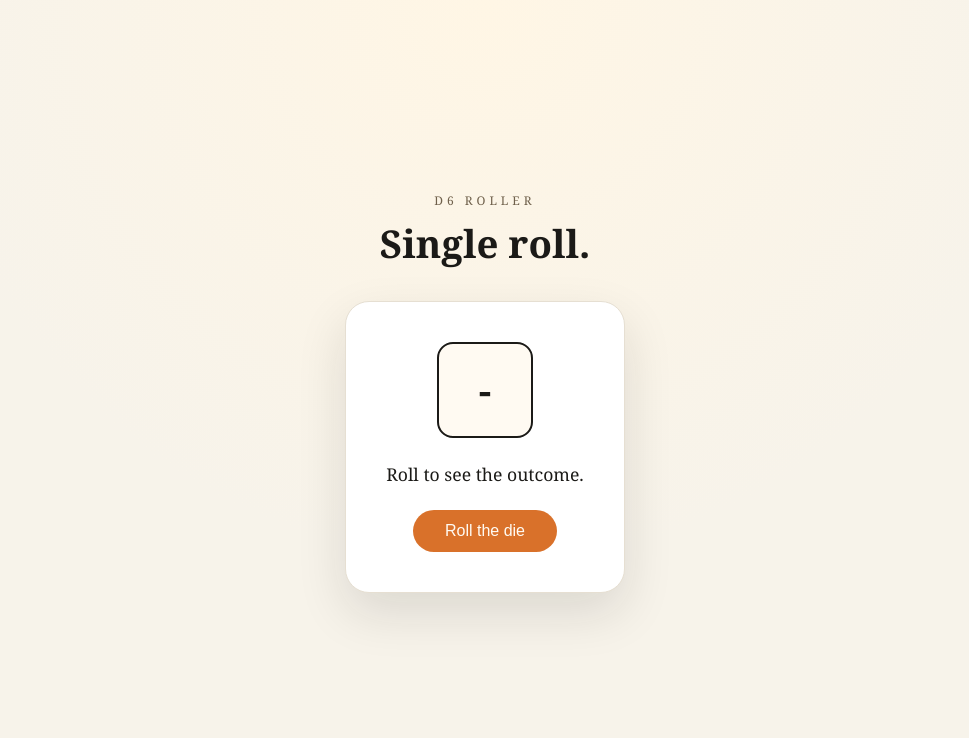
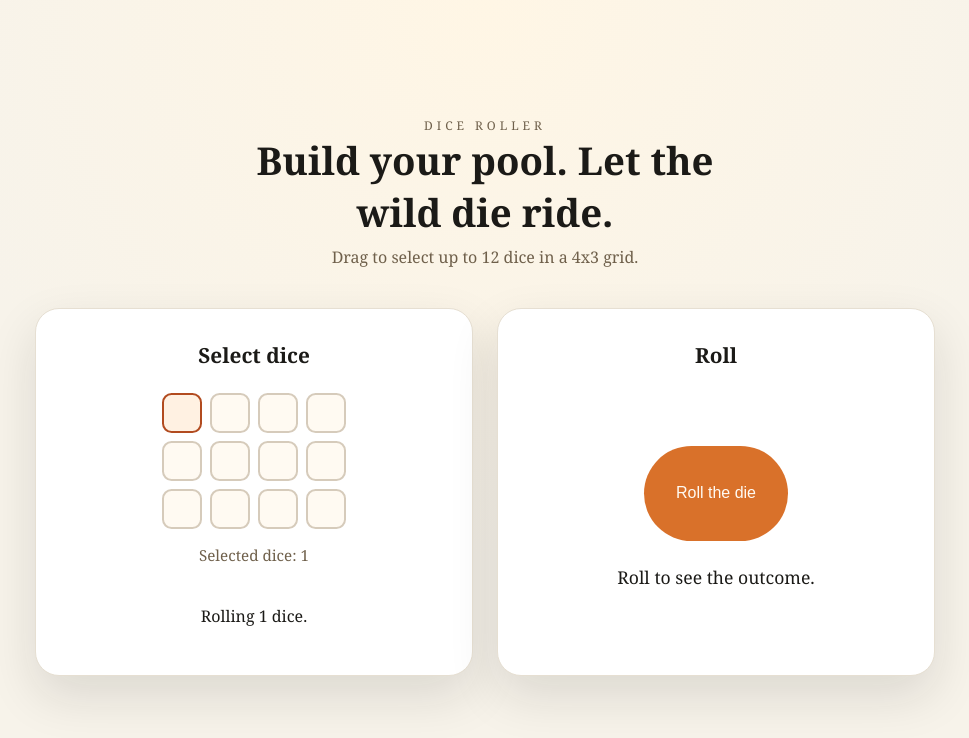
Before and after one commit to jreynoso/react-dice-roller, a React (Vite) app: page / in a window 1280 px wide. Shown: the top 738 px of the page, without its empty margins (155-1124 px from the left). Built offline with nearby package versions, Linux system fonts and the light colour scheme.

Commit message:
refactored to add die selector and wild die logic

```diff
--- /dev/null
+++ b/src/adapters/mappers/toDisplaySummary.ts
@@ -0,0 +1,37 @@
+import type { ScoredRoll } from '../../domain/dice/rollResult'
+
+function formatDice(values: number[]): string {
+  if (values.length === 0) {
+    return 'none'
+  }
+
+  return values.join(' + ')
+}
+
+export function toDisplaySummary(result: ScoredRoll): string[] {
+  const lines: string[] = []
+  const otherTotal = result.otherDice.reduce((sum, value) => sum + value, 0)
+  const wildLine = `Wild die: ${formatDice(result.wild.rolls)} = ${result.wild.total}`
+  const otherLine =
+    result.otherDice.length > 0
+      ? `Other dice: ${formatDice(result.otherDice)} = ${otherTotal}`
+      : 'Other dice: none'
+
+  lines.push(otherLine)
+  lines.push(wildLine)
+
+  if (result.wild.isComplicationRoll) {
+    if (result.wild.complicationDecision === true) {
+      lines.push('Complication: add normally.')
+    } else if (result.wild.complicationDecision === false) {
+      const highest = result.highestOther ?? 0
+      lines.push(
+        `No complication: subtract 1 + highest (${highest}) = -${result.wild.penalty}`,
+      )
+    }
+  }
+
+  lines.push(`Total: ${result.total}`)
+
+  return lines
+}
--- a/src/adapters/state/useDiceRoll.ts
+++ b/src/adapters/state/useDiceRoll.ts
@@ -1,19 +1,41 @@
 import { useCallback, useState } from 'react'
 import { rollDice } from '../../features/rollDice/rollDice'
 import { randomInt } from '../../infrastructure/rng/randomInt'
-import type { RollResult } from '../../domain/dice/rollResult'
+import type { ScoredRoll } from '../../domain/dice/rollResult'
+import { scoreRoll } from '../../domain/dice/scoreRoll'
+
+export type DiceSelection = {
+  columns: number
+  rows: number
+}
 
 export type DiceRollState = {
-  result: RollResult | null
+  result: ScoredRoll | null
   roll: () => void
+  selection: DiceSelection
+  setSelection: (selection: DiceSelection) => void
+  selectedCount: number
 }
 
+const defaultSelection: DiceSelection = { columns: 1, rows: 1 }
+
 export function useDiceRoll(): DiceRollState {
-  const [result, setResult] = useState<RollResult | null>(null)
+  const [result, setResult] = useState<ScoredRoll | null>(null)
+  const [selection, setSelection] = useState<DiceSelection>(defaultSelection)
+  const selectedCount = selection.columns * selection.rows
 
   const roll = useCallback(() => {
-    setResult(rollDice(randomInt))
-  }, [])
+    const rolled = rollDice(randomInt, selectedCount)
+    let complicationDecision: boolean | null = null
 
-  return { result, roll }
+    if (rolled.wild.rolls[0] === 1) {
+      complicationDecision = window.confirm(
+        'Wild die rolled a 1. Is it a complication?',
+      )
+    }
+
+    setResult(scoreRoll(rolled, complicationDecision))
+  }, [selectedCount])
+
+  return { result, roll, selection, setSelection, selectedCount }
 }
--- /dev/null
+++ b/src/domain/dice/scoreRoll.ts
@@ -0,0 +1,52 @@
+import type { DieFace } from './Die'
+import type { RolledDice, ScoredRoll } from './rollResult'
+
+function sum(values: number[]): number {
+  return values.reduce((total, value) => total + value, 0)
+}
+
+function maxDie(values: DieFace[]): DieFace | null {
+  if (values.length === 0) {
+    return null
+  }
+
+  return values.reduce((max, value) => (value > max ? value : max), values[0])
+}
+
+export function scoreRoll(
+  rolled: RolledDice,
+  complicationDecision: boolean | null,
+): ScoredRoll {
+  const firstRoll = rolled.wild.rolls[0]
+  const wildTotal = sum(rolled.wild.rolls)
+  const otherTotal = sum(rolled.otherDice)
+  const baseTotal = otherTotal + wildTotal
+  const highestOther = maxDie(rolled.otherDice)
+  const isComplicationRoll = firstRoll === 1
+  const exploded = rolled.wild.rolls.length > 1
+
+  let penalty = 0
+  let total = baseTotal
+  const decision = complicationDecision
+
+  if (isComplicationRoll && decision === false) {
+    penalty = 1 + (highestOther ?? 0)
+    total = baseTotal - penalty
+  }
+
+  return {
+    otherDice: rolled.otherDice,
+    wild: {
+      rolls: rolled.wild.rolls,
+      total: wildTotal,
+      firstRoll,
+      isComplicationRoll,
+      complicationDecision: decision,
+      penalty,
+      exploded,
+    },
+    baseTotal,
+    total,
+    highestOther,
+  }
+}
--- a/src/features/rollDice/rollDice.ts
+++ b/src/features/rollDice/rollDice.ts
@@ -1,7 +1,29 @@
 import { rollDie, type RandomIntFn } from '../../domain/dice/rollDie'
-import { createRollResult, type RollResult } from '../../domain/dice/rollResult'
+import type { RolledDice } from '../../domain/dice/rollResult'
 
-export function rollDice(randomInt: RandomIntFn): RollResult {
-  const face = rollDie(randomInt)
-  return createRollResult(face)
+function rollWild(randomInt: RandomIntFn): RolledDice['wild'] {
+  const rolls = [rollDie(randomInt)]
+
+  while (rolls[rolls.length - 1] === 6) {
+    const next = rollDie(randomInt)
+    rolls.push(next)
+
+    if (next !== 6) {
+      break
+    }
+  }
+
+  return { rolls }
 }
+
+export function rollDice(randomInt: RandomIntFn, count: number): RolledDice {
+  if (count < 1) {
+    throw new Error('Must roll at least one die.')
+  }
+
+  const otherDiceCount = Math.max(count - 1, 0)
+  const otherDice = Array.from({ length: otherDiceCount }, () => rollDie(randomInt))
+  const wild = rollWild(randomInt)
+
+  return { otherDice, wild }
+}
--- a/src/ui/components/DiceFace.tsx
+++ b/src/ui/components/DiceFace.tsx
@@ -3,25 +3,42 @@ import type { DieFace } from '../../domain/dice/Die'
 
 type DiceFaceProps = {
   face: DieFace | null
+  isWild?: boolean
+  label?: string
 }
 
-const Face = styled.div`
-  width: 6rem;
-  height: 6rem;
-  border: 2px solid var(--ink);
-  border-radius: 1rem;
+const Face = styled.div<{ $isWild: boolean }>`
+  width: 3.5rem;
+  height: 3.5rem;
+  border: 2px solid ${({ $isWild }) => ($isWild ? '#b24b1f' : 'var(--ink)')};
+  border-radius: 0.85rem;
   display: grid;
   place-items: center;
-  font-size: 2.5rem;
+  font-size: 1.4rem;
   font-weight: 700;
-  background: #fffaf2;
+  background: ${({ $isWild }) => ($isWild ? '#fff1e2' : '#fffaf2')};
+  color: ${({ $isWild }) => ($isWild ? '#7a2c10' : 'inherit')};
 `
 
-function DiceFace({ face }: DiceFaceProps) {
+const Label = styled.span`
+  font-size: 0.7rem;
+  letter-spacing: 0.12rem;
+  text-transform: uppercase;
+  color: #6f604b;
+`
+
+const Wrapper = styled.div`
+  display: grid;
+  gap: 0.35rem;
+  justify-items: center;
+`
+
+function DiceFace({ face, isWild = false, label }: DiceFaceProps) {
   return (
-    <Face aria-live="polite">
-      {face ?? '-'}
-    </Face>
+    <Wrapper aria-live="polite">
+      <Face $isWild={isWild}>{face ?? '-'}</Face>
+      {label ? <Label>{label}</Label> : null}
+    </Wrapper>
   )
 }
 
--- /dev/null
+++ b/src/ui/components/DiceSelector.tsx
@@ -0,0 +1,93 @@
+import { useMemo, useState } from 'react'
+import styled from 'styled-components'
+import type { DiceSelection } from '../../adapters/state/useDiceRoll'
+
+type DiceSelectorProps = {
+  columns: number
+  rows: number
+  selection: DiceSelection
+  onSelect: (selection: DiceSelection) => void
+}
+
+const Selector = styled.section`
+  display: grid;
+  gap: 1rem;
+  justify-items: center;
+`
+
+const Grid = styled.div<{ $columns: number; $rows: number }>`
+  display: grid;
+  grid-template-columns: repeat(${({ $columns }) => $columns}, 2.5rem);
+  grid-template-rows: repeat(${({ $rows }) => $rows}, 2.5rem);
+  gap: 0.5rem;
+`
+
+const Cell = styled.div<{ $selected: boolean }>`
+  width: 2.5rem;
+  height: 2.5rem;
+  border-radius: 0.6rem;
+  border: 2px solid ${({ $selected }) => ($selected ? '#b24b1f' : '#d6cbbb')};
+  background: ${({ $selected }) => ($selected ? '#fff1e2' : '#fffaf2')};
+`
+
+const Count = styled.p`
+  margin: 0;
+  font-size: 0.95rem;
+  color: #6f604b;
+`
+
+function DiceSelector({ columns, rows, selection, onSelect }: DiceSelectorProps) {
+  const [dragging, setDragging] = useState(false)
+
+  const cells = useMemo(() => {
+    return Array.from({ length: rows }, (_, rowIndex) =>
+      Array.from({ length: columns }, (_, colIndex) => ({
+        row: rowIndex + 1,
+        column: colIndex + 1,
+      })),
+    )
+  }, [columns, rows])
+
+  const handleSelect = (row: number, column: number) => {
+    onSelect({ rows: row, columns: column })
+  }
+
+  const selectedCount = selection.columns * selection.rows
+
+  return (
+    <Selector>
+      <Grid
+        $columns={columns}
+        $rows={rows}
+        role="grid"
+        aria-label="Dice selection"
+        onPointerUp={() => setDragging(false)}
+        onPointerLeave={() => setDragging(false)}
+      >
+        {cells.flat().map(({ row, column }) => {
+          const isSelected = row <= selection.rows && column <= selection.columns
+          return (
+            <Cell
+              key={`${row}-${column}`}
+              role="gridcell"
+              aria-selected={isSelected}
+              $selected={isSelected}
+              onPointerDown={() => {
+                setDragging(true)
+                handleSelect(row, column)
+              }}
+              onPointerEnter={() => {
+                if (dragging) {
+                  handleSelect(row, column)
+                }
+              }}
+            />
+          )
+        })}
+      </Grid>
+      <Count>Selected dice: {selectedCount}</Count>
+    </Selector>
+  )
+}
+
+export default DiceSelector
--- a/src/ui/pages/DicePage.tsx
+++ b/src/ui/pages/DicePage.tsx
@@ -2,14 +2,16 @@ import styled from 'styled-components'
 import DiceFace from '../components/DiceFace'
 import ResultDisplay from '../components/ResultDisplay'
 import RollButton from '../components/RollButton'
+import DiceSelector from '../components/DiceSelector'
 import { useDiceRoll } from '../../adapters/state/useDiceRoll'
 import { toDisplayText } from '../../adapters/mappers/toDisplayText'
+import { toDisplaySummary } from '../../adapters/mappers/toDisplaySummary'
 
 const Page = styled.main`
   min-height: 100vh;
   display: flex;
   flex-direction: column;
-  gap: 2rem;
+  gap: 2.5rem;
   align-items: center;
   justify-content: center;
   padding: 2.5rem 1.5rem 3.5rem;
@@ -23,6 +25,11 @@ const Header = styled.header`
     margin: 0;
     font-size: clamp(2rem, 3vw, 2.75rem);
   }
+
+  p {
+    margin: 0.5rem 0 0;
+    color: #6f604b;
+  }
 `
 
 const Overline = styled.p`
@@ -33,33 +40,129 @@ const Overline = styled.p`
   color: #6f604b;
 `
 
+const Panels = styled.div`
+  display: grid;
+  gap: 1.5rem;
+  width: min(900px, 100%);
+
+  @media (min-width: 860px) {
+    grid-template-columns: repeat(2, minmax(0, 1fr));
+  }
+`
+
 const Panel = styled.section`
   background: var(--panel);
   border: 1px solid var(--border);
   border-radius: 1.5rem;
-  padding: 2.5rem;
+  padding: 2rem;
   display: grid;
   gap: 1.5rem;
   justify-items: center;
   box-shadow: var(--shadow);
 `
 
+const PanelTitle = styled.h2`
+  margin: 0;
+  font-size: 1.3rem;
+`
+
+const DiceRow = styled.div`
+  display: flex;
+  flex-wrap: wrap;
+  gap: 0.75rem;
+  justify-content: center;
+`
+
+const WildRolls = styled.div`
+  display: grid;
+  gap: 0.5rem;
+  justify-items: center;
+`
+
+const WildRollsLabel = styled.p`
+  margin: 0;
+  font-size: 0.9rem;
+  color: #6f604b;
+`
+
+const WildRollsRow = styled.div`
+  display: flex;
+  gap: 0.5rem;
+  flex-wrap: wrap;
+  justify-content: center;
+`
+
+const Summary = styled.div`
+  display: grid;
+  gap: 0.35rem;
+  text-align: center;
+  font-size: 0.95rem;
+  color: #3b3126;
+`
+
 function DicePage() {
-  const { result, roll } = useDiceRoll()
+  const { result, roll, selection, setSelection, selectedCount } = useDiceRoll()
   const message = result ? toDisplayText(result) : 'Roll to see the outcome.'
+  const summary = result ? toDisplaySummary(result) : []
 
   return (
     <Page>
       <Header>
-        <Overline>D6 Roller</Overline>
-        <h1>Single roll.</h1>
+        <Overline>Dice Roller</Overline>
+        <h1>Build your pool. Let the wild die ride.</h1>
+        <p>Drag to select up to 12 dice in a 4x3 grid.</p>
       </Header>
 
-      <Panel>
-        <DiceFace face={result?.face ?? null} />
-        <ResultDisplay text={message} />
-        <RollButton onRoll={roll} />
-      </Panel>
+      <Panels>
+        <Panel>
+          <PanelTitle>Select dice</PanelTitle>
+          <DiceSelector
+            columns={4}
+            rows={3}
+            selection={selection}
+            onSelect={setSelection}
+          />
+          <p>Rolling {selectedCount} dice.</p>
+        </Panel>
+
+        <Panel>
+          <PanelTitle>Roll</PanelTitle>
+          <RollButton onRoll={roll} />
+          <ResultDisplay text={message} />
+
+          {result ? (
+            <>
+              <DiceRow>
+                {result.otherDice.map((face, index) => (
+                  <DiceFace key={`die-${index}`} face={face} />
+                ))}
+                <DiceFace face={result.wild.firstRoll} isWild label="Wild" />
+              </DiceRow>
+
+              {result.wild.exploded ? (
+                <WildRolls>
+                  <WildRollsLabel>Wild extra rolls</WildRollsLabel>
+                  <WildRollsRow>
+                    {result.wild.rolls.slice(1).map((face, index) => (
+                      <DiceFace
+                        key={`wild-${index}`}
+                        face={face}
+                        isWild
+                      />
+                    ))}
+                  </WildRollsRow>
+                </WildRolls>
+              ) : null}
+
+              <Summary>
+                {summary.map((line, index) => (
+                  <div key={`${index}-${line}`}>{line}</div>
+                ))}
+              </Summary>
+            </>
+          ) : null}
+        </Panel>
+      </Panels>
     </Page>
   )
 }
```
Also changed, not shown: src/adapters/mappers/toDisplayText.ts (+4 -8 lines), src/domain/dice/rollResult.ts (+19 -4 lines).
